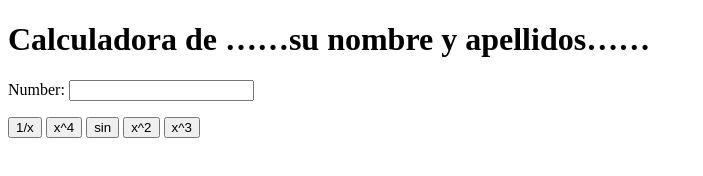
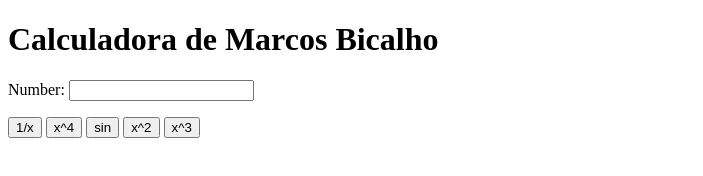
Before and after one commit to MarcosBicalho/my_calculator_2, a plain HTML site: page index.html in a window 1280 px wide. Shown: the whole page, without its empty margins (0-703 px from the left). Drawn offline with Linux system fonts and the light colour scheme.

```diff
--- a/index.html
+++ b/index.html
@@ -5,7 +5,7 @@
 		<meta charset="utf-8">
 	</head>
 	<body>
-		<h1>Calculadora de ……su nombre y apellidos……</h1>
+		<h1>Calculadora de Marcos Bicalho</h1>
 		Number:
 		<input type="text" id="n1">
 		<p>
```
